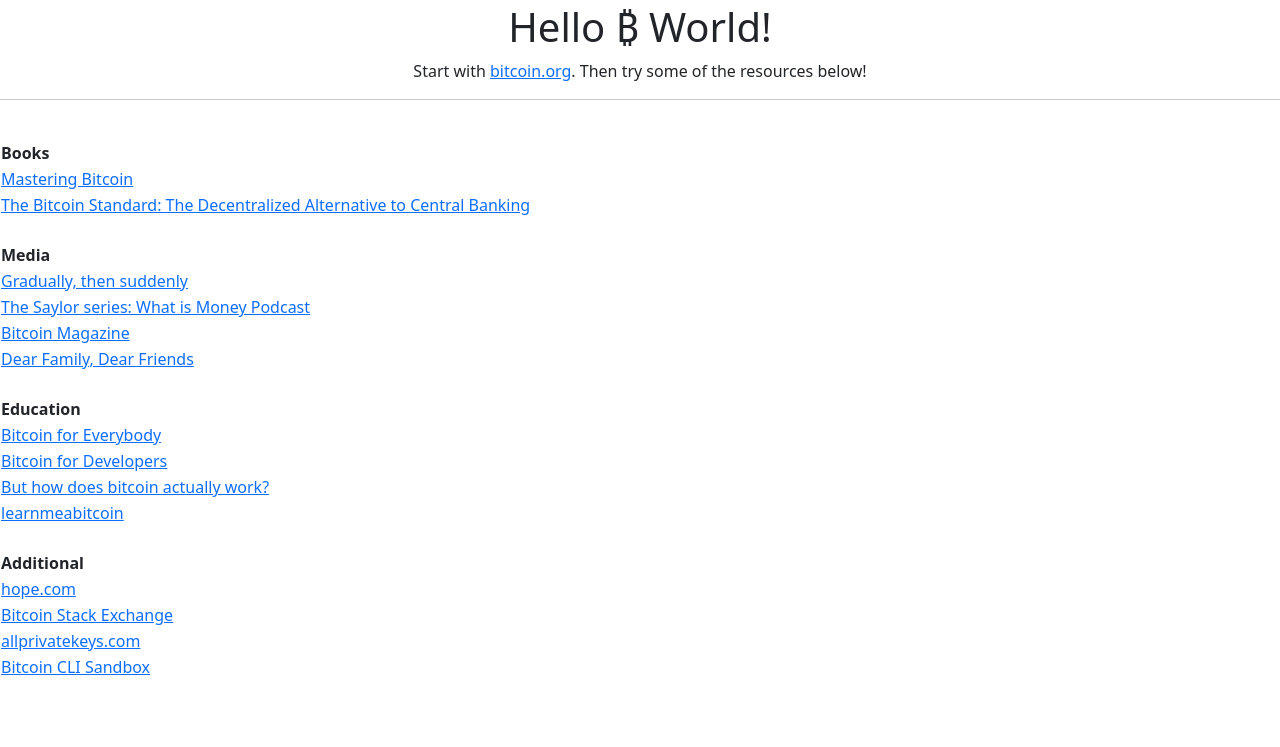
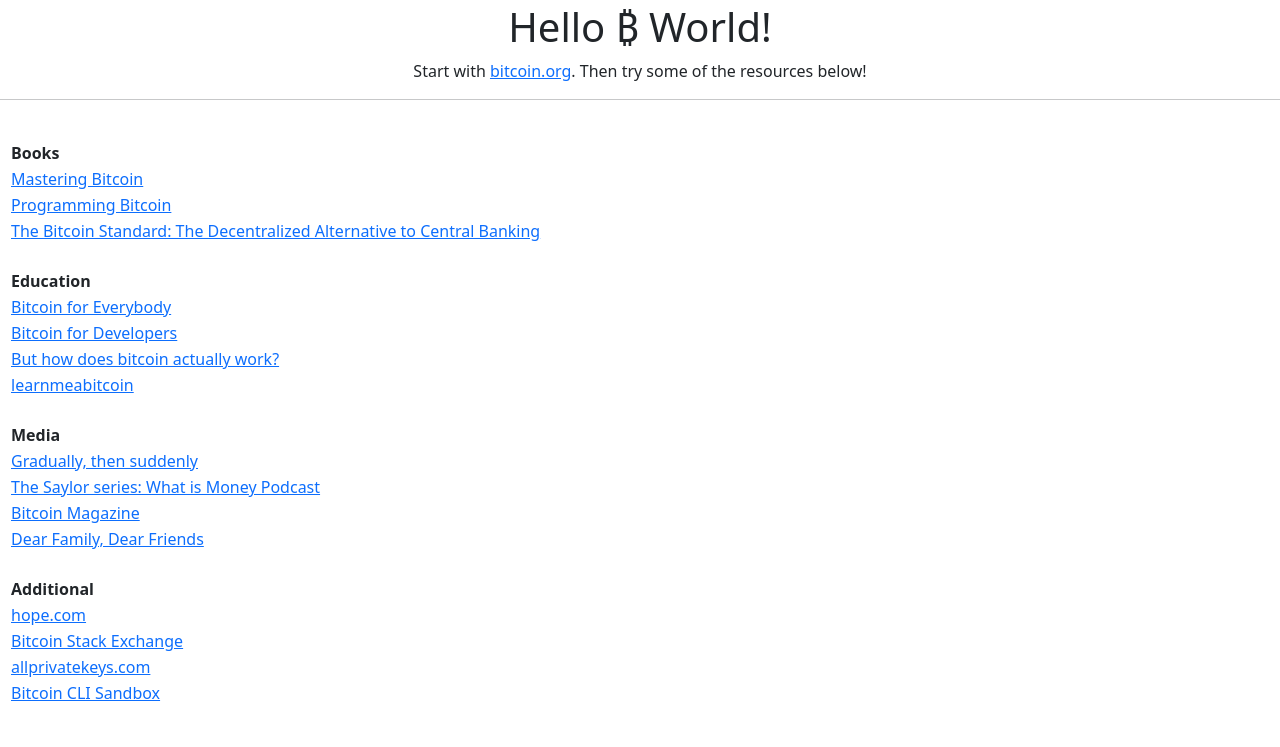
Before and after one commit to jesseaam/bitcoin-jesse, a Flask app: page /resources in a window 1280 px wide. Shown: the part 53-800 px from the top of the page. Run offline with Flask 2, Linux system fonts and the light colour scheme.

Commit message:
added a book; fixed spacing

```diff
--- a/application/templates/resources.html
+++ b/application/templates/resources.html
@@ -1,31 +1,55 @@
 {% extends "base.html" %}
 
-<head>
 {% block title %}Resources{% endblock %}
 
-</head>
 
-<body>
+
 {% block content %}
-
     <div align="center">
         <h1 align="center">Hello ₿ World!</h1>
         <p>Start with <a href="https://bitcoin.org/en/">bitcoin.org</a>. Then try some of the resources below!</p>
     </div>
-            <hr> <br>
+
+    <hr><br>
+
+
+    <div style="position:absolute; left:10px">
         <table>
             <tr>
                 <th>Books</th>
             </tr>
             <tr>
-                   <td> <a href="https://github.com/bitcoinbook/bitcoinbook">Mastering Bitcoin</a> </td>
+               <td><a href="https://github.com/bitcoinbook/bitcoinbook">Mastering Bitcoin</a> </td>
+            </tr>
+            <tr>
+               <td><a href="https://github.com/jimmysong/programmingbitcoin">Programming Bitcoin</a></td>
             </tr>
             <tr>
                 <td><a href="https://saifedean.com/thebitcoinstandard/">The Bitcoin Standard: The Decentralized Alternative to Central Banking</a></td>
             </tr>
         </table>
+        <br>
 
+
+        <table>
+            <tr>
+                <th>Education</th>
+            </tr>
+            <tr>
+                <td><a href="https://learn.saylor.org/course/view.php?id=468">Bitcoin for Everybody</a></td>
+            </tr>
+            <tr>
+                <td><a href="https://learn.saylor.org/course/view.php?id=500">Bitcoin for Developers</a></td>
+            </tr>
+            <tr>
+                <td> <a href="https://www.youtube.com/watch?v=bBC-nXj3Ng4">But how does bitcoin actually work?</a> </td>
+            </tr>
+            <tr>
+                <td> <a href="https://learnmeabitcoin.com">learnmeabitcoin</a> </td>
+            </tr>
+        </table>
         <br>
+
 
         <table>
 
@@ -44,32 +68,9 @@
             <tr>
                 <td><a href="https://dergigi.com/2020/04/27/dear-family-dear-friends/">Dear Family, Dear Friends</a></td>
             </tr>
-
         </table>
-
-
         <br>
 
-            <table>
-                <tr>
-                    <th>Education</th>
-                </tr>
-                <tr>
-                    <td><a href="https://learn.saylor.org/course/view.php?id=468">Bitcoin for Everybody</a></td>
-                </tr>
-                <tr>
-                    <td><a href="https://learn.saylor.org/course/view.php?id=500">Bitcoin for Developers</a></td>
-                </tr>
-                <tr>
-                    <td> <a href="https://www.youtube.com/watch?v=bBC-nXj3Ng4">But how does bitcoin actually work?</a> </td>
-                </tr>
-                <tr>
-                    <td> <a href="https://learnmeabitcoin.com">learnmeabitcoin</a> </td>
-                </tr>
-            </table>
-
-
-            <br>
 
         <table>
             <th>Additional</th>
@@ -86,8 +87,5 @@
                 <td><a href="https://bitcoindev.network/bitcoin-cli-sandbox/">Bitcoin CLI Sandbox</a></td>
             </tr>
         </table>
-
-
+    </div>
 {% endblock %}
-
-</body>
```
Lines whose indentation alone changed are shown as unchanged.
